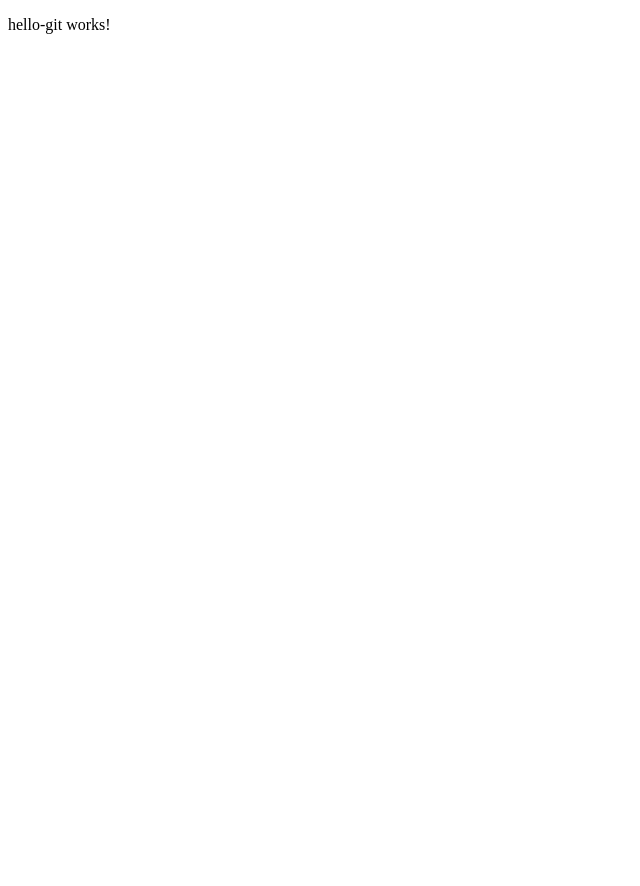
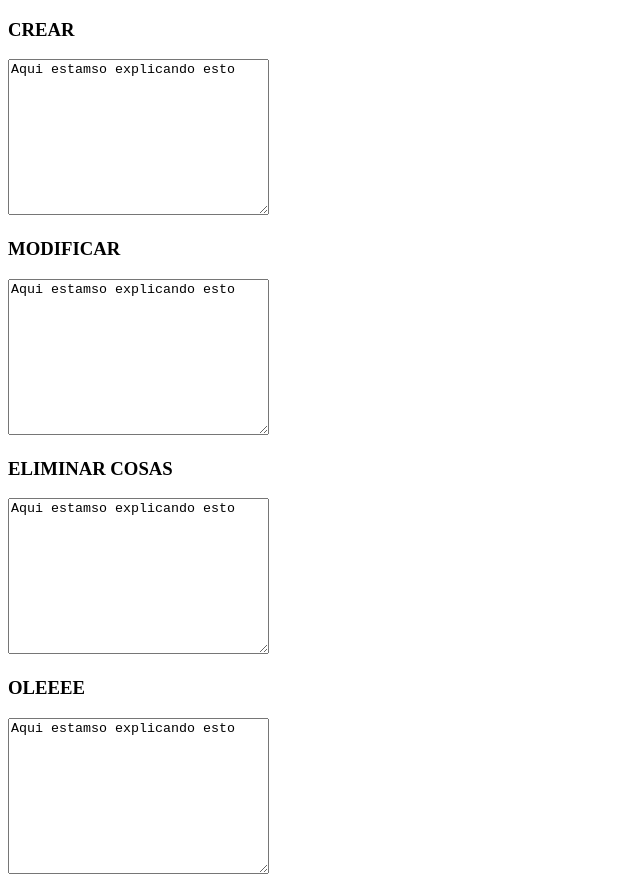
Before and after one commit to Zenchy/gitlearnings, an Angular app: page / in a window 1280 px wide. Shown: the whole page, without its empty margins (0-640 px from the left). Before the commit the page ends 800 px from the top, so only its background shows below. Built offline with nearby package versions, Linux system fonts and the light colour scheme.

Commit message:
html in component

```diff
--- a/src/app/hello-git/hello-git.component.html
+++ b/src/app/hello-git/hello-git.component.html
@@ -1 +1,23 @@
-<p>hello-git works!</p>
+<div class="main-panel">
+  <div class="option-container col-md-6">
+    <div class="title-container">
+      <h3>CREAR</h3>
+      <textarea name="description-create" id="decription-create" cols="30" rows="10">Aqui estamso explicando esto</textarea>
+    </div>
+  </div><div class="option-container col-md-6">
+    <div class="title-container">
+      <h3>MODIFICAR</h3>
+      <textarea name="description-create" id="decription-create" cols="30" rows="10">Aqui estamso explicando esto</textarea>
+    </div>
+  </div><div class="option-container col-md-6">
+    <div class="title-container">
+      <h3>ELIMINAR COSAS</h3>
+      <textarea name="description-create" id="decription-create" cols="30" rows="10">Aqui estamso explicando esto</textarea>
+    </div>
+  </div><div class="option-container col-md-6">
+    <div class="title-container">
+      <h3>OLEEEE</h3>
+      <textarea name="description-create" id="decription-create" cols="30" rows="10">Aqui estamso explicando esto</textarea>
+    </div>
+  </div>
+</div>
```
Also changed, not shown: 1 other file (tests, documents, lock files or other folders).
